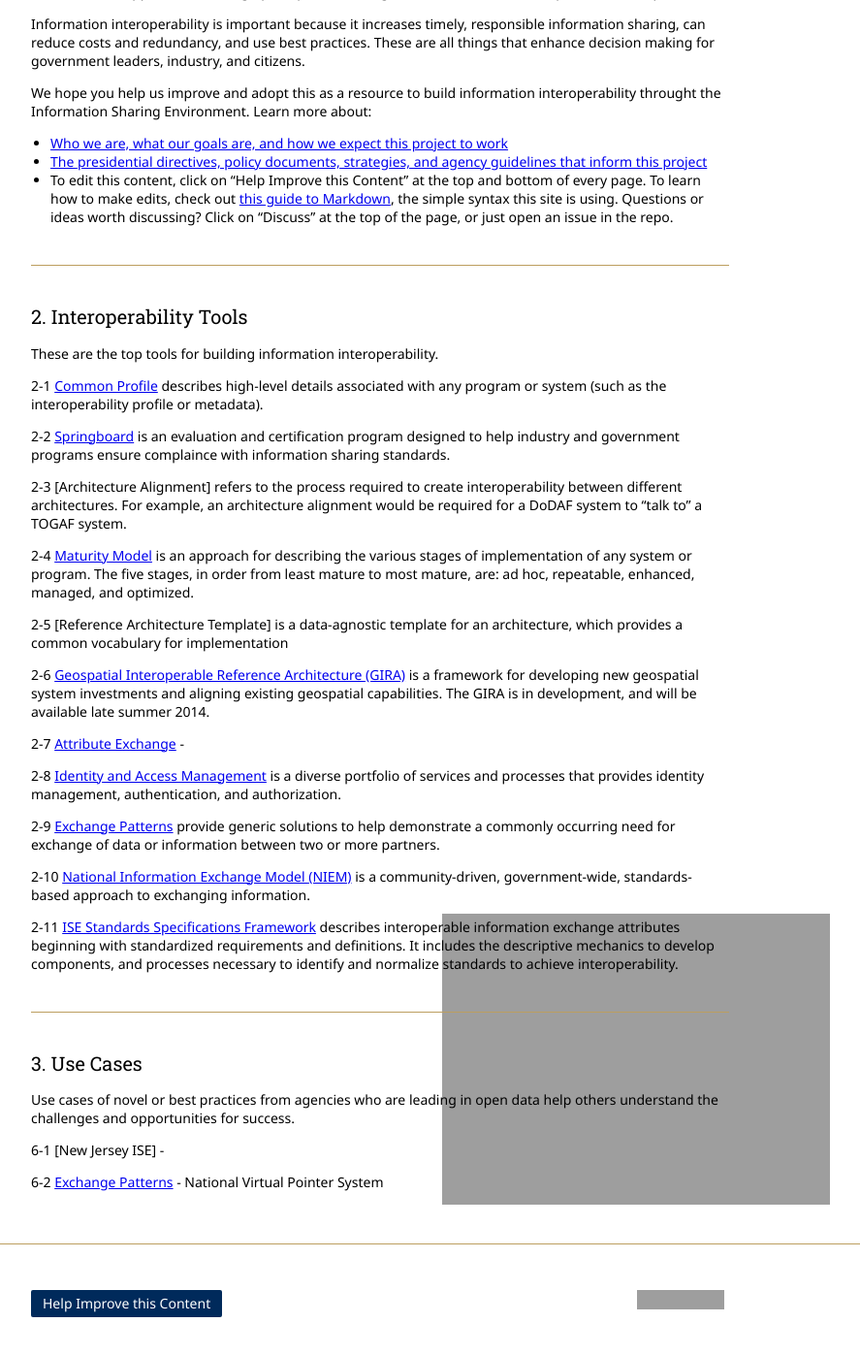
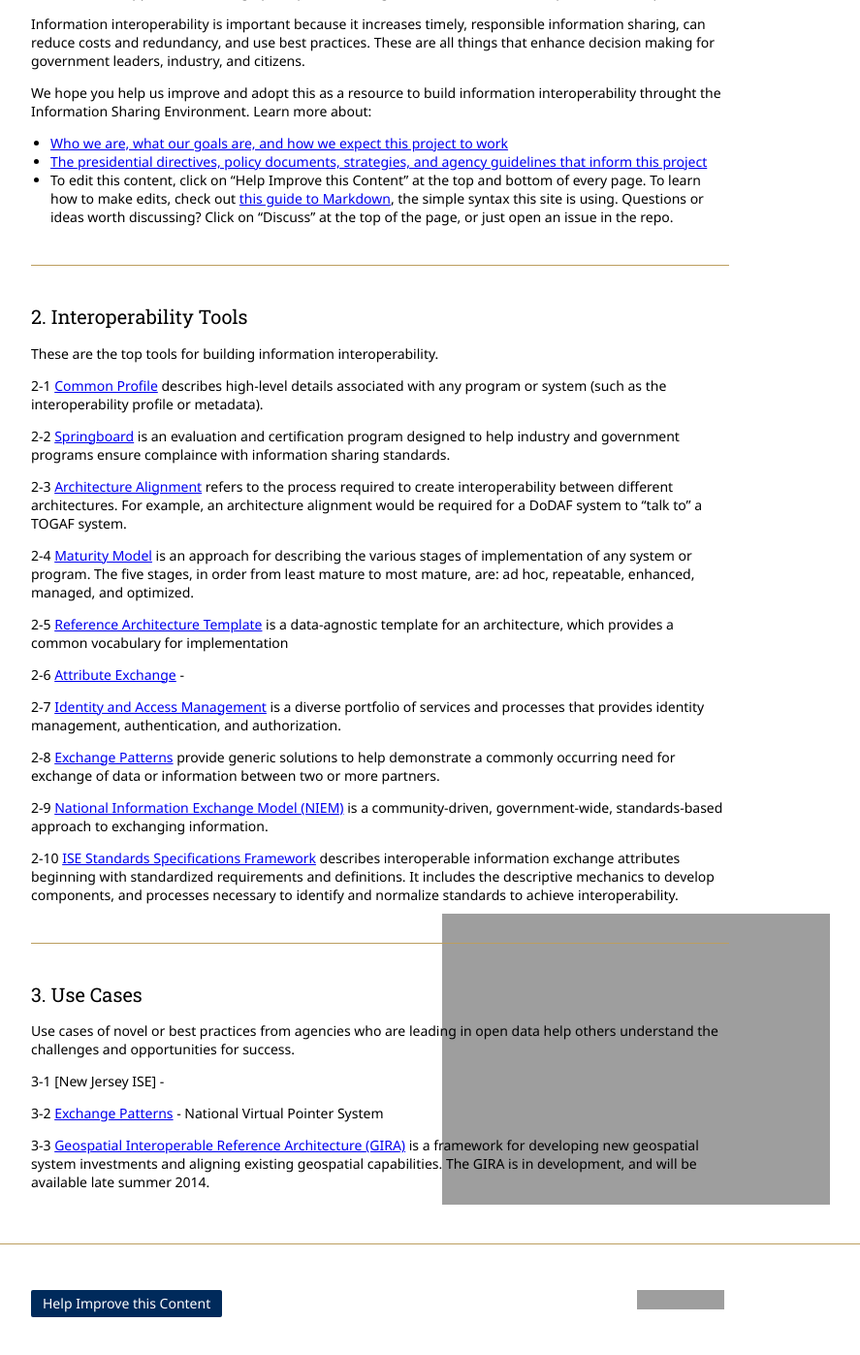
Before and after one commit to Project-Interoperability/project-interoperability.github.io, a Jekyll site: the page built from index.md, in a window 1280 px wide and 1400 px high, scrolled down 482 px. Shown: the top 1397 px of the window at 97% size, without its empty margins (248-1135 px from the left). Built offline with Jekyll 4.4.1, drawn with Linux system fonts in a browser that asks for light colours; nearby versions of some CDN libraries; some of the changed lines change nothing that is shown; grey boxes are pictures that could not be loaded.

Commit message:
Update index.md

```diff
--- a/index.md
+++ b/index.md
@@ -32,23 +32,21 @@ These are the top tools for building information interoperability.
 
 2-2 [Springboard](/springboard/) is an evaluation and certification program designed to help industry and government programs ensure complaince with information sharing standards.
 
-2-3 [Architecture Alignment] refers to the process required to create interoperability between different architectures. For example, an architecture alignment would be required for a DoDAF system to “talk to” a TOGAF system.
+2-3 [Architecture Alignment](/architecture-alignments/) refers to the process required to create interoperability between different architectures. For example, an architecture alignment would be required for a DoDAF system to “talk to” a TOGAF system.
 
 2-4 [Maturity Model](/maturity-model/) is an approach for describing the various stages of implementation of any system or program. The five stages, in order from least mature to most mature, are: ad hoc, repeatable, enhanced, managed, and optimized.
 
-2-5 [Reference Architecture Template] is a data-agnostic template for an architecture, which provides a common vocabulary for implementation
+2-5 [Reference Architecture Template](/ref-arch-template/) is a data-agnostic template for an architecture, which provides a common vocabulary for implementation
 
-2-6 [Geospatial Interoperable Reference Architecture (GIRA)](http://www.ise.gov/blog/michael-howell/our-approach-geospatial-interoperability) is a framework for developing new geospatial system investments and aligning existing geospatial capabilities. The GIRA is in development, and will be available late summer 2014.
+2-6 [Attribute Exchange](/attribute-exchange/) -
 
-2-7 [Attribute Exchange](/attribute-exchange/) -
+2-7 [Identity and Access Management](/idam/) is a diverse portfolio of services and processes that provides identity management, authentication, and authorization.
 
-2-8 [Identity and Access Management](/idam/) is a diverse portfolio of services and processes that provides identity management, authentication, and authorization.
+2-8 [Exchange Patterns](/exchange-patterns/) provide generic solutions to help demonstrate a commonly occurring need for exchange of data or information between two or more partners.
 
-2-9 [Exchange Patterns](/exchange-patterns/) provide generic solutions to help demonstrate a commonly occurring need for exchange of data or information between two or more partners.
+2-9 [National Information Exchange Model (NIEM)](/niem/) is a community-driven, government-wide, standards-based approach to exchanging information.
 
-2-10 [National Information Exchange Model (NIEM)](/niem/) is a community-driven, government-wide, standards-based approach to exchanging information.
-
-2-11 [ISE Standards Specifications Framework](/standards-specifications/) describes interoperable information exchange attributes beginning with standardized requirements and definitions. It includes the descriptive mechanics to develop components, and processes necessary to identify and normalize standards to achieve interoperability.
+2-10 [ISE Standards Specifications Framework](/standards-specifications/) describes interoperable information exchange attributes beginning with standardized requirements and definitions. It includes the descriptive mechanics to develop components, and processes necessary to identify and normalize standards to achieve interoperability.
 
 ----------------
 
@@ -56,6 +54,8 @@ These are the top tools for building information interoperability.
 
 Use cases of novel or best practices from agencies who are leading in open data help others understand the challenges and opportunities for success.
 
-6-1 [New Jersey ISE] -
+3-1 [New Jersey ISE] -
 
-6-2 [Exchange Patterns](/ep-use-case/) - National Virtual Pointer System
+3-2 [Exchange Patterns](/ep-use-case/) - National Virtual Pointer System
+
+3-3 [Geospatial Interoperable Reference Architecture (GIRA)](http://www.ise.gov/blog/michael-howell/our-approach-geospatial-interoperability) is a framework for developing new geospatial system investments and aligning existing geospatial capabilities. The GIRA is in development, and will be available late summer 2014.
```
